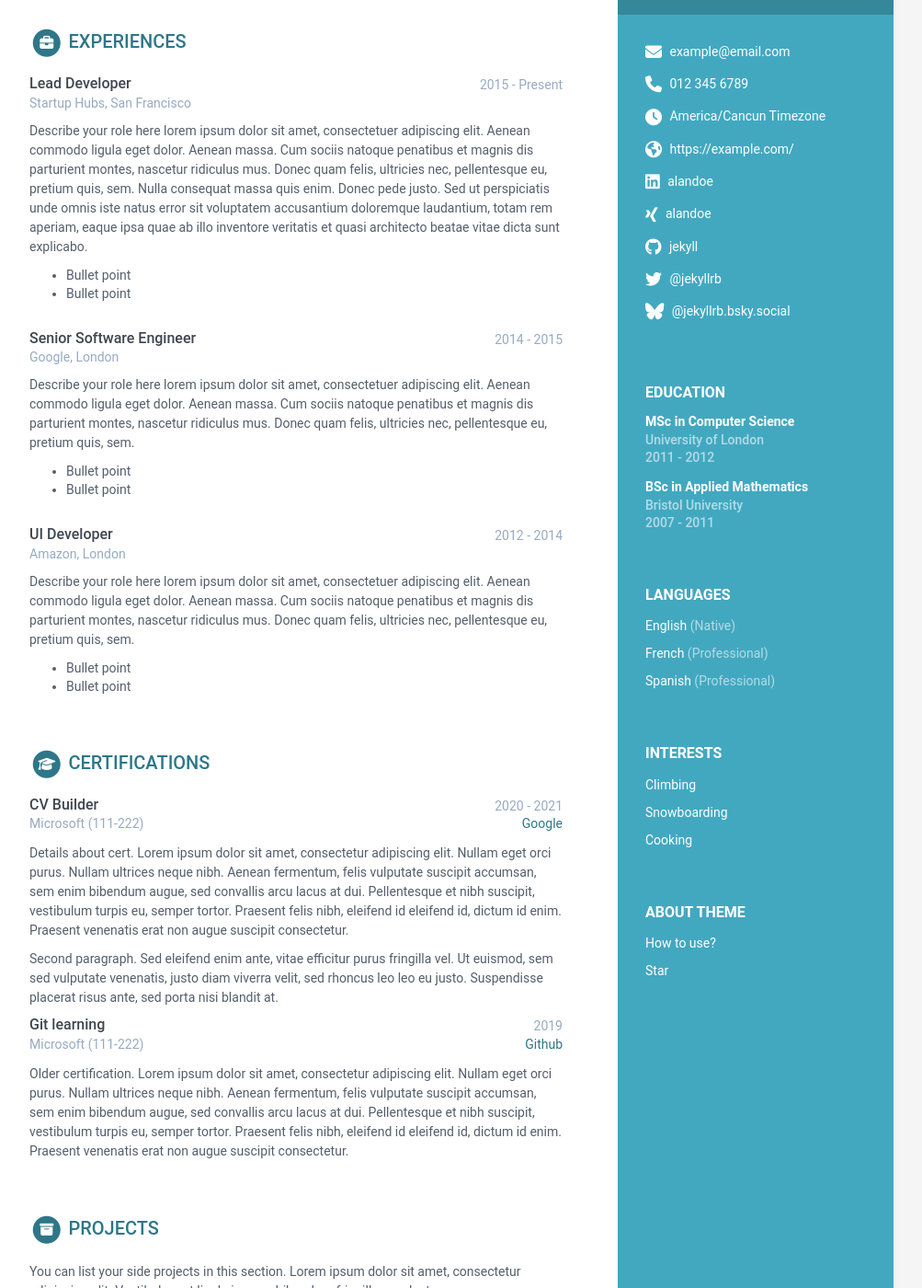
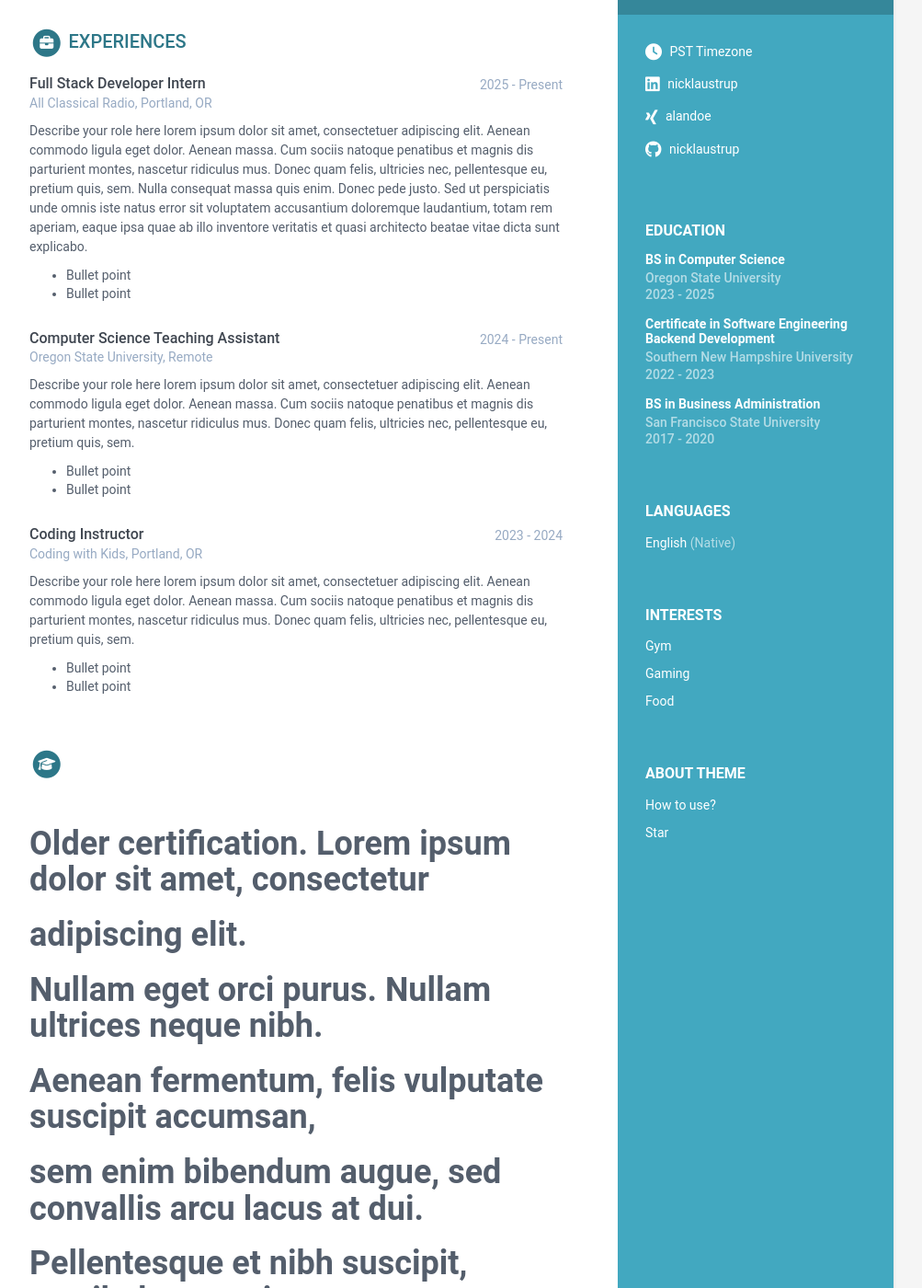
Before and after one commit to nicklaustrup/nicklaustrup.github.io, a Jekyll site: the page built from index.html, in a window 1280 px wide and 1400 px high, scrolled down 252 px. Shown: the whole window at 92% size, without its empty margins (168-1171 px from the left). Built offline with Jekyll 4.4.1, drawn with Linux system fonts in a browser that asks for light colours; some of the changed text lies outside the part shown.

Commit message:
Update data.yml

```diff
--- a/_data/data.yml
+++ b/_data/data.yml
@@ -8,24 +8,24 @@ sidebar:
   education: True # set to False if you want education in main section instead of in sidebar
 
   # Profile information
-  name: Alan Doe
-  tagline: Full Stack Developer
+  name: Nick Laustrup
+  tagline: Software Engineer
   avatar: profile.png #place a 100x100 picture inside /assets/images/ folder and provide the name of the file below
 
   # Sidebar links
-  email: example@email.com
-  phone: 012 345 6789
-  timezone: America/Cancun # Enter your timezone, e.g., America/Havana, Africa/Casablanca, America/North_Dakota/Center
+  email:
+  phone:
+  timezone: PST # Enter your timezone, e.g., America/Havana, Africa/Casablanca, America/North_Dakota/Center
   citizenship:
-  website: https://example.com/ # Include the full website URL, including "http://" or "https://".
-  linkedin: alandoe
+  website: # Include the full website URL, including "http://" or "https://".
+  linkedin: nicklaustrup
   xing: alandoe
-  github: jekyll
+  github: nicklaustrup
   telegram: # add your nickname without '@' sign
   gitlab:
   bitbucket:
-  bluesky: '@jekyllrb.bsky.social' # Specify your full Bluesky handle
-  twitter: '@jekyllrb'
+  bluesky:  # Specify your full Bluesky handle
+  twitter:
   stack-overflow: # Number/Username, e.g. 123456/alandoe
   codewars:
   goodreads: # Number-Username, e.g. 123456-alandoe
@@ -40,24 +40,18 @@ sidebar:
     - idiom: English
       level: Native
 
-    - idiom: French
-      level: Professional
-
-    - idiom: Spanish
-      level: Professional
-
   interests:
     title: Interests
     info:
-    - item: Climbing
+    - item: Gym
       link:
 
 
-    - item: Snowboarding
+    - item: Gaming
       link:
 
 
-    - item: Cooking
+    - item: Food
       link:
 
 
@@ -73,9 +67,9 @@ career-profile:
 education:
   title: Education
   info:
-  - degree: MSc in Computer Science
-    university: University of London
-    time: 2011 - 2012
+  - degree: BS in Computer Science
+    university: Oregon State University
+    time: 2023 - 2025
     details: |
       Describe your study here lorem ipsum dolor sit amet, consectetuer
       adipiscing elit. Aenean commodo ligula eget dolor. Aenean massa. Cum
@@ -84,9 +78,20 @@ education:
       pretium quis, sem.
         - Bullet point
         - Bullet point
-  - degree: BSc in Applied Mathematics
-    university: Bristol University
-    time: 2007 - 2011
+  - degree: Certificate in Software Engineering Backend Development
+    university: Southern New Hampshire University
+    time: 2022 - 2023
+    details: |
+      Describe your study here lorem ipsum dolor sit amet, consectetuer
+      adipiscing elit. Aenean commodo ligula eget dolor. Aenean massa. Cum
+      sociis natoque penatibus et magnis dis parturient montes, nascetur
+      ridiculus mus. Donec quam felis, ultricies nec, pellentesque eu,
+      pretium quis, sem.
+        - Bullet point
+        - Bullet point
+  - degree: BS in Business Administration
+    university: San Francisco State University
+    time: 2017 - 2020
     details: |
       Describe your study here lorem ipsum dolor sit amet, consectetuer
       adipiscing elit. Aenean commodo ligula eget dolor. Aenean massa. Cum
@@ -99,9 +104,9 @@ education:
 experiences:
   title: Experiences
   info:
-  - role: Lead Developer
-    time: 2015 - Present
-    company: Startup Hubs, San Francisco
+  - role: Full Stack Developer Intern
+    time: 2025 - Present
+    company: All Classical Radio, Portland, OR
     details: |
       Describe your role here lorem ipsum dolor sit amet, consectetuer
       adipiscing elit. Aenean commodo ligula eget dolor. Aenean massa.
@@ -114,9 +119,9 @@ experiences:
       architecto beatae vitae dicta sunt explicabo.
         - Bullet point
         - Bullet point
-  - role: Senior Software Engineer
-    time: 2014 - 2015
-    company: Google, London
+  - role: Computer Science Teaching Assistant
+    time: 2024 - Present
+    company: Oregon State University, Remote
     details: |
       Describe your role here lorem ipsum dolor sit amet, consectetuer
       adipiscing elit. Aenean commodo ligula eget dolor. Aenean massa.
@@ -125,9 +130,9 @@ experiences:
       pellentesque eu, pretium quis, sem.
         - Bullet point
         - Bullet point
-  - role: UI Developer
-    time: 2012 - 2014
-    company: Amazon, London
+  - role: Coding Instructor
+    time: 2023 - 2024
+    company: Coding with Kids, Portland, OR
     details: |
       Describe your role here lorem ipsum dolor sit amet, consectetuer
       adipiscing elit. Aenean commodo ligula eget dolor. Aenean massa.
@@ -138,45 +143,24 @@ experiences:
         - Bullet point
 
 certifications:
-  title: Certifications
+  title:
   list:
-  - name: CV Builder
-    start: 2020
-    end: 2021
-    organization: Microsoft
-    credentialid: 111-222
-    credentialurl: www.google.com
-    credentialname: Google
+  - name:
+    start:
+    end:
+    organization:
+    credentialid:
+    credentialurl:
+    credentialname:
     details: |
-      Details about cert. Lorem ipsum dolor sit amet, consectetur
-      adipiscing elit.
-      Nullam eget orci purus. Nullam ultrices neque nibh.
-      Aenean fermentum, felis vulputate suscipit accumsan,
-      sem enim bibendum augue, sed convallis arcu lacus at dui.
-      Pellentesque et nibh suscipit, vestibulum turpis eu, semper tortor.
-      Praesent felis nibh, eleifend id eleifend id, dictum id enim.
-      Praesent venenatis erat non augue suscipit consectetur.
-
-      Second paragraph. Sed eleifend enim ante, vitae efficitur purus
-      fringilla vel. Ut euismod, sem sed vulputate venenatis,
-      justo diam viverra velit, sed rhoncus leo leo eu justo.
-      Suspendisse placerat risus ante, sed porta nisi blandit at.
-  - name: Git learning
-    start: 2019
-    end:
-    organization: Microsoft
-    credentialid: 111-222
-    credentialurl: www.github.com
-    credentialname: Github
-    details: |
-      Older certification. Lorem ipsum dolor sit amet, consectetur
-      adipiscing elit.
-      Nullam eget orci purus. Nullam ultrices neque nibh.
-      Aenean fermentum, felis vulputate suscipit accumsan,
-      sem enim bibendum augue, sed convallis arcu lacus at dui.
-      Pellentesque et nibh suscipit, vestibulum turpis eu, semper tortor.
-      Praesent felis nibh, eleifend id eleifend id, dictum id enim.
-      Praesent venenatis erat non augue suscipit consectetur.
+      # Older certification. Lorem ipsum dolor sit amet, consectetur
+      # adipiscing elit.
+      # Nullam eget orci purus. Nullam ultrices neque nibh.
+      # Aenean fermentum, felis vulputate suscipit accumsan,
+      # sem enim bibendum augue, sed convallis arcu lacus at dui.
+      # Pellentesque et nibh suscipit, vestibulum turpis eu, semper tortor.
+      # Praesent felis nibh, eleifend id eleifend id, dictum id enim.
+      # Praesent venenatis erat non augue suscipit consectetur.
 
 projects:
   title: Projects
@@ -191,96 +175,56 @@ projects:
     link: "#"
     tagline: "A responsive website template designed to help web developers/designers market their services."
 
-  - title: Tempo
+oss:
+  title: OSS Contributions
+  intro: >
+    You can list your open source software contributions in this section
+  contributions:
+  - title: Scrapy
     link: "#"
     tagline: "A responsive website template designed to help startups promote their products or services and to attract users &amp; investors"
 
-  - title: Atom
-    link: "#"
-    tagline: "A comprehensive website template solution for startups/developers to market their mobile apps."
-
-  - title: Delta
-    link: "#"
-    tagline: "A responsive Bootstrap one page theme designed to help app developers promote their mobile apps"
-
-oss:
-  title: OSS Contributions
-  intro: >
-    You can list your open source software contributions in this section. Lorem ipsum dolor sit amet, consectetur adipiscing elit. Vestibulum et ligula in nunc bibendum fringilla a eu lectus.
-  contributions:
-  - title: Tempo
-    link: "#"
-    tagline: "A responsive website template designed to help startups promote their products or services and to attract users &amp; investors"
-
-  - title: Atom
-    link: "#"
-    tagline: "A comprehensive website template solution for startups/developers to market their mobile apps."
-
-  - title: Delta
-    link: "#"
-    tagline: "A responsive Bootstrap one page theme designed to help app developers promote their mobile apps"
-
 publications:
-  title: Publications
+  title:
   intro: |
     You can list your publications in this section. Lorem ipsum dolor sit
     amet, consectetur adipiscing elit. Vestibulum et ligula in nunc
     bibendum fringilla a eu lectus.
   papers:
-  - title: The Art of Computer Programming
-    link: "#"
-    authors: Donald E. Knuth
-    conference: Addison-Wesley, 1968
-
-  - title: "Genetic Programming III: Darwinian Invention &amp; Problem Solving"
-    link: "#"
-    authors: Koza, J.R., Andre, D., Bennett, F.H., Keane, M.A.
-    conference: "Morgan Kaufmann Publishers Inc., San Francisco, CA, USA, 1st edn. (1999)"
-
-  - title: A syntax directed compiler for Algol 60
-    link: "#"
-    authors: Edgar T. Irons
-    conference: "Comm. ACM 4 (1961), 51–55"
+  - title:
+    link:
+    authors:
+    conference:
 
 recommendations:
-  title: Recommendations
+  title:  # Recommendations
   list:
-  - person: Yareli Perez
-    email: perezyareli@example.com
-    phone: 012 345 6789
-    role: General Director at example.com
-    recommendation: |
-      Alan Doe is a super employee!
-  - person: Lara Henderson
-    email: larah@example.com
-    phone: 012 345 6789
-    role: General Director at example.com
-    recommendation: |
-      I would like to work with Alan Doe again!
+  - person:
+    email:
+    phone:
+    role:
+    recommendation:
+      # I would like to work with Alan Doe again!
 
-      He is a great employee!
+      # He is a great employee!
 
 skills:
   title: Skills &amp; Proficiency
 
   toolset:
-  - name: Python & Django
-    level: 98%
+  - name: Python
+    level: 75%
 
-  - name: Javascript & jQuery
-    level: 98%
-
-  - name: Angular
-    level: 98%
-
-  - name: HTML5 & CSS
-    level: 95%
-
-  - name: Ruby on Rails
-    level: 85%
-
-  - name: Sketch & Photoshop
+  - name: Javascript
     level: 60%
 
+  - name: Java
+    level: 45%
+
+  - name: C
+    level: 35%
+
+
+
 footer: >
-  Designed with <i class="fas fa-heart"></i> by <a href="http://themes.3rdwavemedia.com" target="_blank" rel="nofollow">Xiaoying Riley</a>
+  Hello, World!
```
